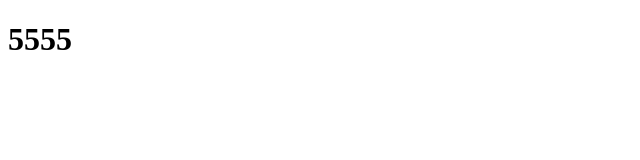
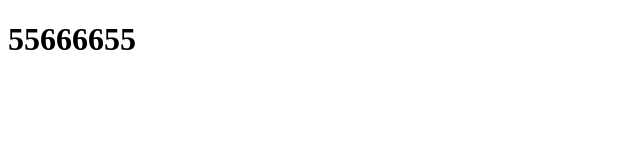
Before and after one commit to hdchen1003/sdsdsds, a plain HTML site: page index.html in a window 1280 px wide. Shown: the whole page, without its empty margins (0-640 px from the left). Drawn offline with Linux system fonts and the light colour scheme.

Commit message:
我改了h1

```diff
--- a/index.html
+++ b/index.html
@@ -7,6 +7,6 @@
     <title>Document</title>
 </head>
 <body>
-    <h1>5555</h1>
+    <h1>55666655</h1>
 </body>
 </html>
```
